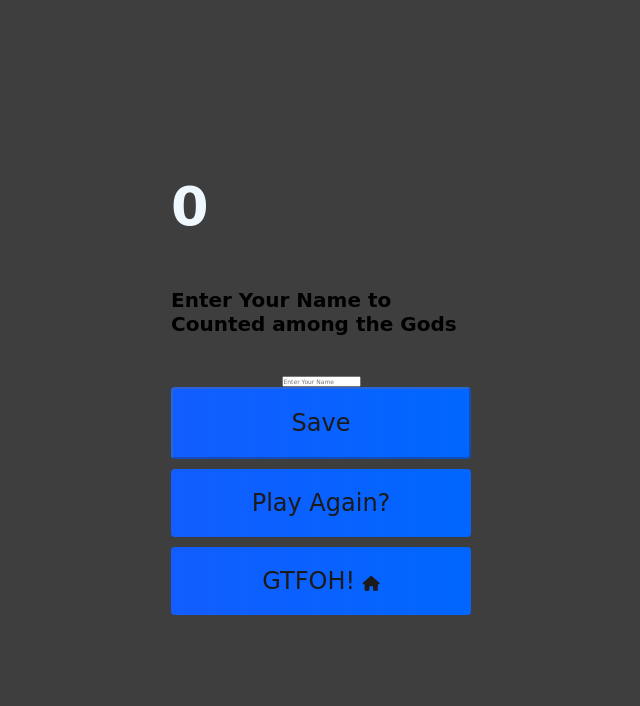
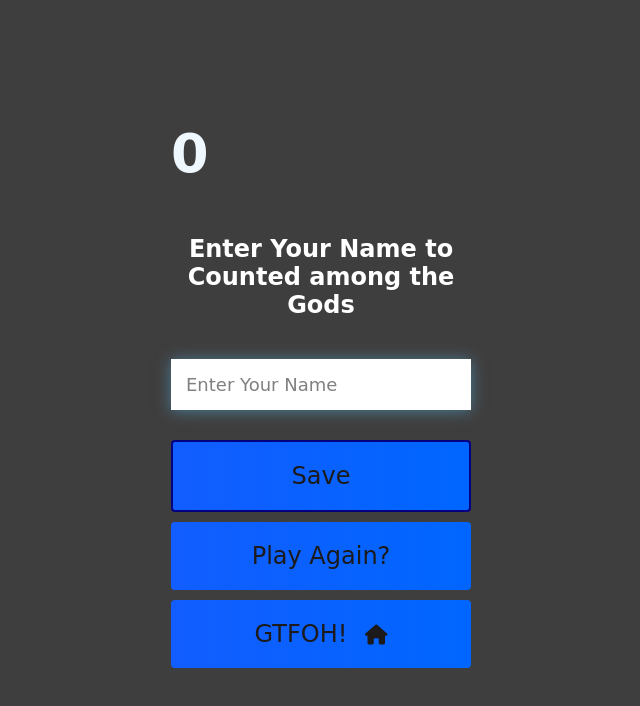
Before and after one commit to brandonawilliams1/Coding_Quiz_Game, a plain HTML site: page end.html in a window 1280 px wide. Shown: the whole page, without its empty margins (319-959 px from the left). Drawn offline with Linux system fonts and the light colour scheme; a web font is replaced by a local one.

Commit message:
debuging...

```diff
--- a/style.css
+++ b/style.css
@@ -102,3 +102,37 @@ margin-bottom: 4rem;
   align-items: center;
   max-width: 30rem;
 }
+
+input {
+  margin-bottom: 1rem;
+  width: 20rem;
+  padding: 1.5rem;
+  font-size: 1.8rem;
+  border: none;
+  box-shadow: 0 0.1rem 1.4rem 0 rgba(86, 185, 235, 0.5);
+}
+
+input::placeholder {
+  color: gray;
+}
+
+#username {
+  margin-bottom: 3rem;
+  width: 100%;
+  outline: none;
+}
+
+#end-text {
+  font-size: 2.4rem;
+  color: white;
+  text-align: center;
+}
+
+#saveScoreBtn {
+  border: 2px solid navy;
+}
+
+.fa-home {
+  margin-left: 1rem;
+  font-size: 2rem;
+}
```
